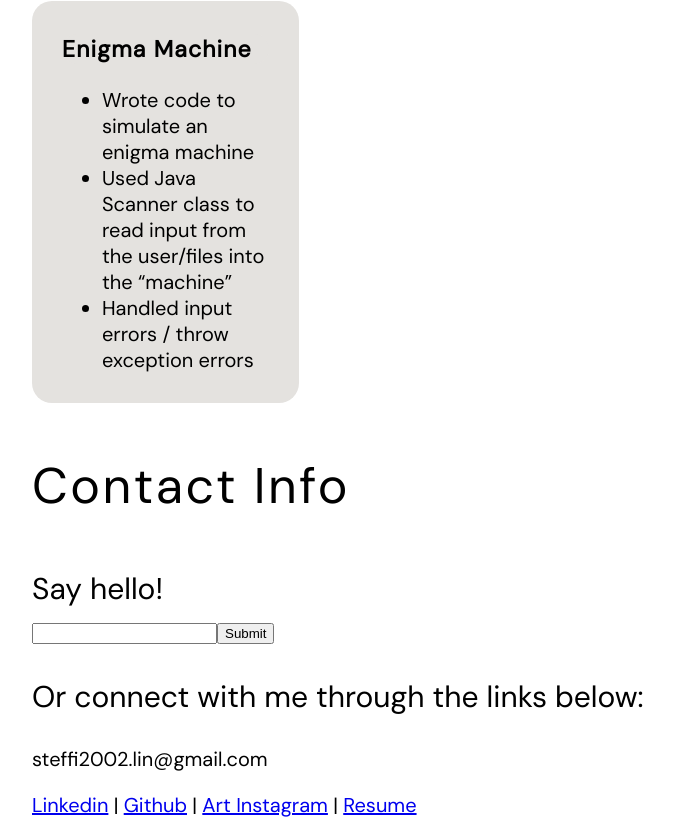
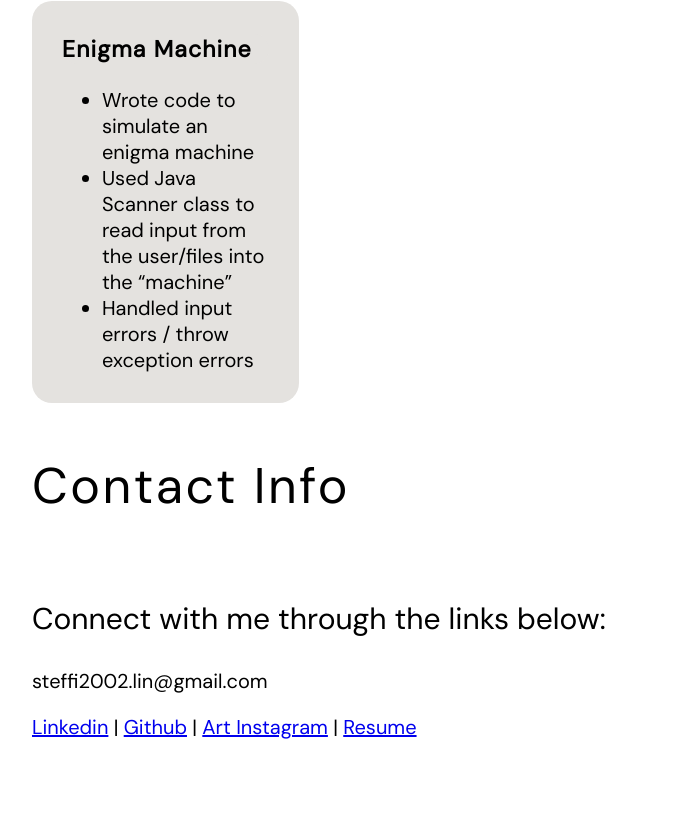
Before and after one commit to steffilin/steffilin.github.io, a React (Create React App) app: page / in a window 1280 px wide. Shown: the part 1914-2752 px from the top of the page, without its empty margins (88-762 px from the left). After the commit the page ends 2674 px from the top, so only its background shows below. Built offline with nearby package versions, Linux system fonts and the light colour scheme.

Commit message:
removed message sender

```diff
--- a/src/Contact.js
+++ b/src/Contact.js
@@ -1,6 +1,6 @@
 import React from "react";
 import './Contact.css';
-import Message from './Message';
+// import Message from './Message';
 import Pdf from './Resume/Steffi-Lin-Resume.pdf';
 
 const Contact = () => {
@@ -24,8 +24,8 @@ const Contact = () => {
         </div>
         <div className="contact-info">
             {/* <p>Send me a message!</p> */}
-            <Message />
-            <p>Or connect with me through the links below:</p>
+            {/* <Message /> */}
+            <p>Connect with me through the links below:</p>
             <p id="email">steffi2002.lin@gmail.com  </p>
             <p id="contact-links"><a href ="https://www.linkedin.com/in/steffilin/"
                 target="blank">Linkedin</a>  |  <a href ="https://github.com/steffilin"
```
